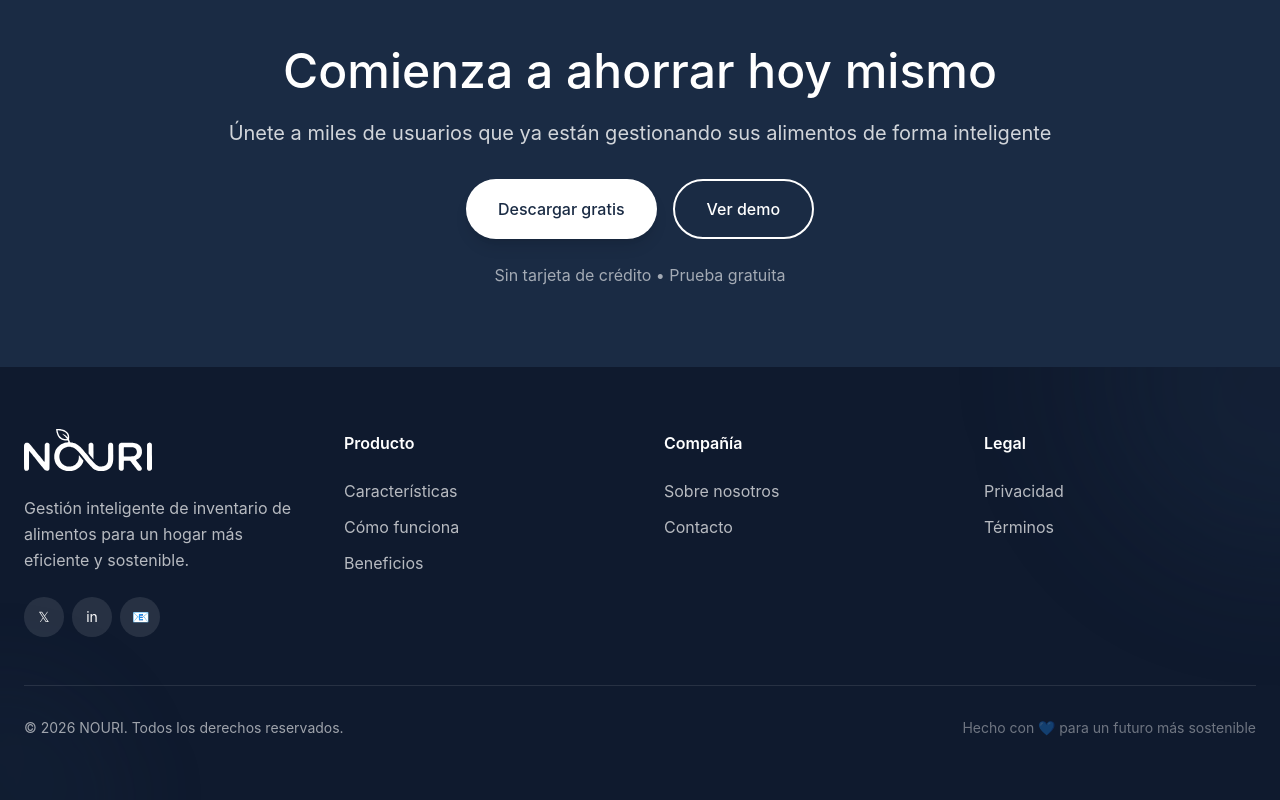
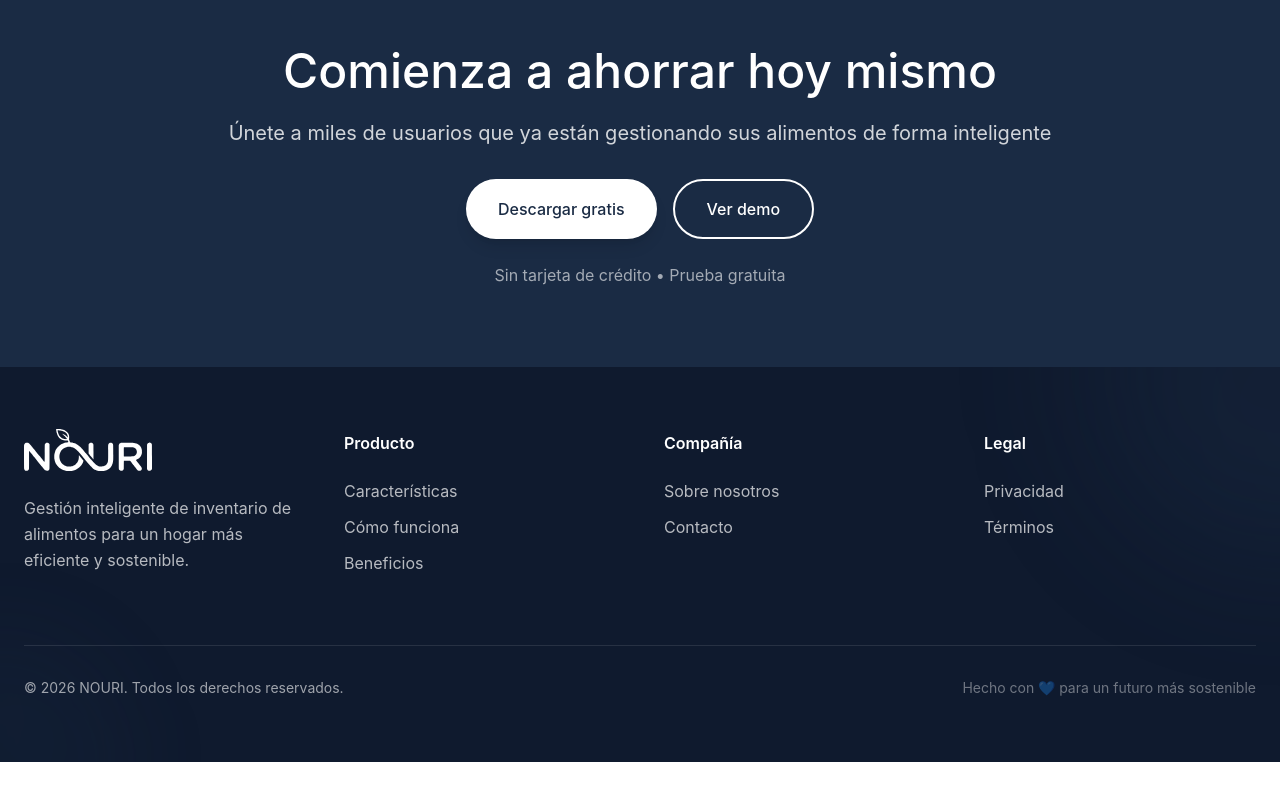
Before and after one commit to SantiagoCN69/NouriApp, a React (Vite) app: page / in a window 1280 px wide. Shown: the part 4397-5197 px from the top of the page. After the commit the page ends 5159 px from the top, so only its background shows below. Built offline with nearby package versions, Linux system fonts and the light colour scheme.

Commit message:
remov eicons

```diff
--- a/src/app/components/Footer.tsx
+++ b/src/app/components/Footer.tsx
@@ -20,17 +20,6 @@ export default function Footer() {
             <p className={`leading-relaxed mb-6 ${isDarkMode ? 'text-gray-300' : 'text-white/70'}`}>
               Gestión inteligente de inventario de alimentos para un hogar más eficiente y sostenible.
             </p>
-            <div className="flex gap-2">
-              <div className={`w-10 h-10 rounded-full flex items-center justify-center transition cursor-pointer ${isDarkMode ? 'bg-gray-800 hover:bg-gray-700' : 'bg-white/10 hover:bg-white/20'}`}>
-                <span className="text-sm">𝕏</span>
-              </div>
-              <div className={`w-10 h-10 rounded-full flex items-center justify-center transition cursor-pointer ${isDarkMode ? 'bg-gray-800 hover:bg-gray-700' : 'bg-white/10 hover:bg-white/20'}`}>
-                <span className="text-sm">in</span>
-              </div>
-              <div className={`w-10 h-10 rounded-full flex items-center justify-center transition cursor-pointer ${isDarkMode ? 'bg-gray-800 hover:bg-gray-700' : 'bg-white/10 hover:bg-white/20'}`}>
-                <span className="text-sm">📧</span>
-              </div>
-            </div>
           </div>
           <div>
             <h4 className={`mb-6 font-semibold ${isDarkMode ? 'text-white' : 'text-white'}`}>Producto</h4>
```
